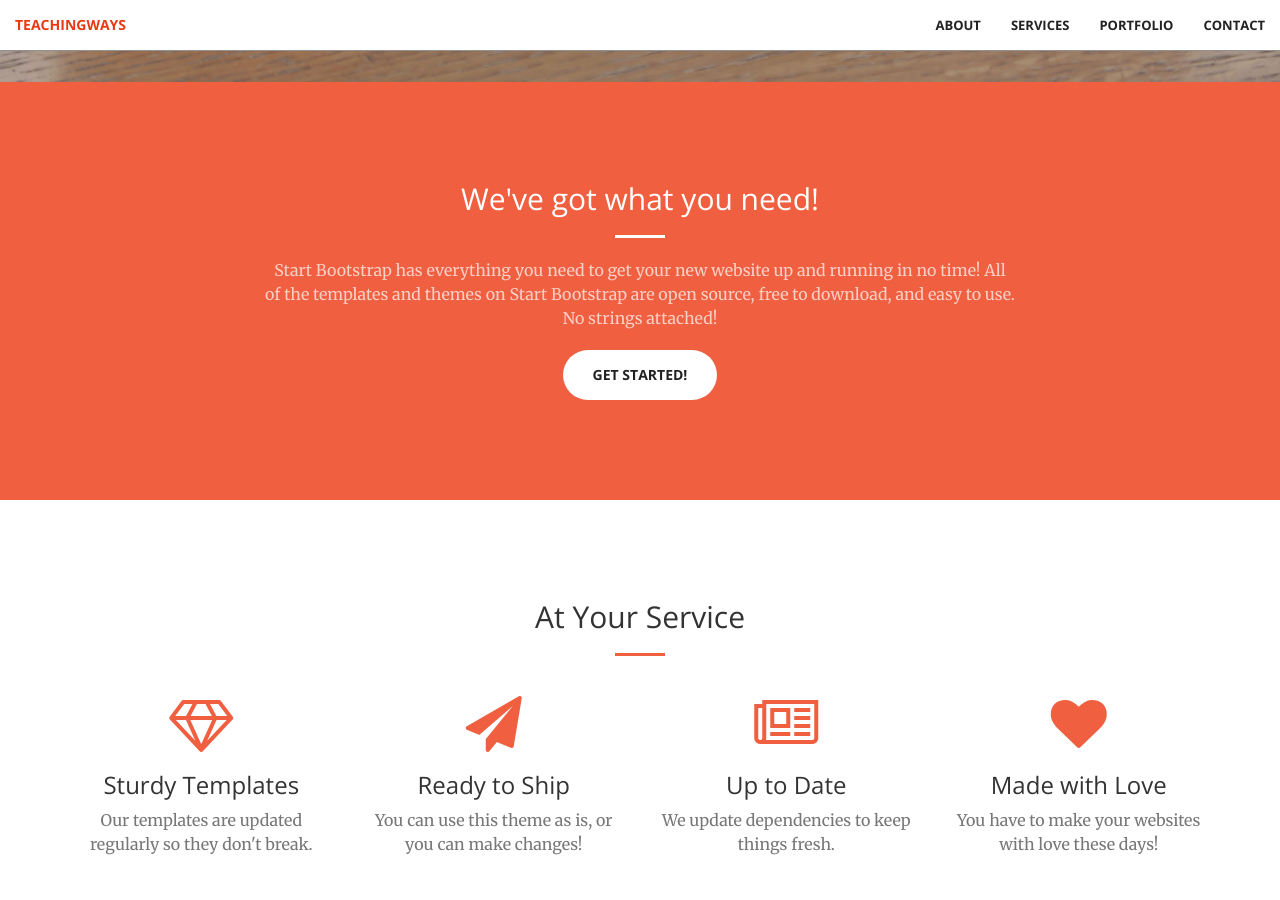
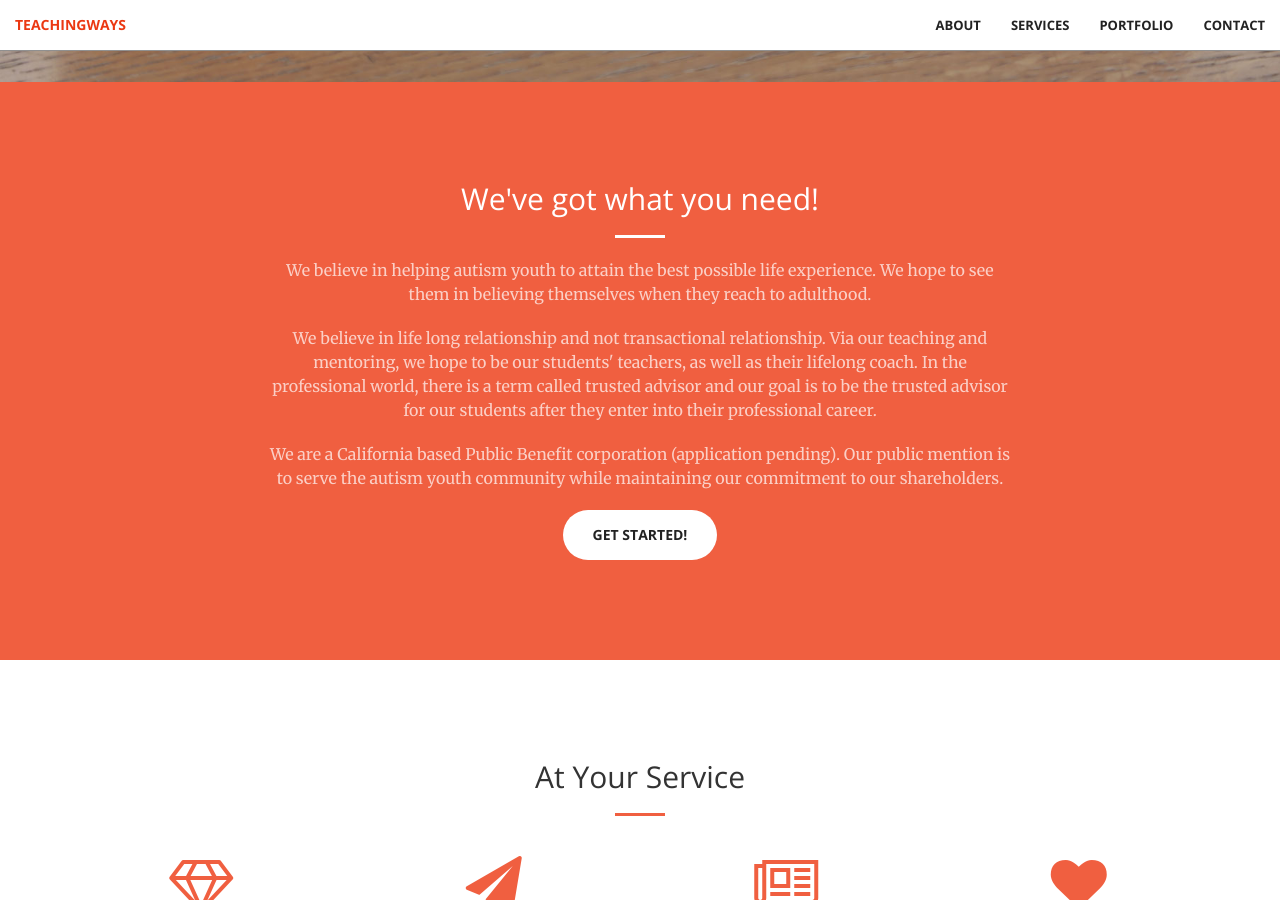
Before and after one commit to muadminis/teachingways_site, a Jekyll site: the page built from index.html, in a window 1280 px wide and 900 px high, scrolled down 818 px. Built offline with Jekyll 4.4.1, drawn with Linux system fonts in a browser that asks for light colours.

Commit message:
Updated AboutUs
Co-Authored-By: kevinyu600 <kevinyu600@users.noreply.github.com>

```diff
--- a/_includes/call-to-action.html
+++ b/_includes/call-to-action.html
@@ -4,8 +4,10 @@
             <div class="col-lg-8 col-lg-offset-2 text-center">
                 <h2 class="section-heading">We've got what you need!</h2>
                 <hr class="light">
-                <p class="text-faded">Start Bootstrap has everything you need to get your new website up and running in no time! All of the templates and themes on Start Bootstrap are open source, free to download, and easy to use. No strings attached!</p>
-                <a href="#" class="btn btn-default btn-xl">Get Started!</a>
+                <p class="text-faded">We believe in helping autism youth to attain the best possible life experience.  We hope to see them in believing themselves when they reach to adulthood.</p>
+                <p class="text-faded">We believe in life long relationship and not transactional relationship.  Via our teaching and mentoring, we hope to be our students' teachers, as well as their lifelong coach.  In the professional world, there is a term called trusted advisor and our goal is to be the trusted advisor for our students after they enter into their professional career.</p>
+				<p class="text-faded">We are a California based Public Benefit corporation (application pending).  Our public mention is to serve the autism youth community while maintaining our commitment to our shareholders.</p>
+				<a href="#" class="btn btn-default btn-xl">Get Started!</a>
             </div>
         </div>
     </div>
```
